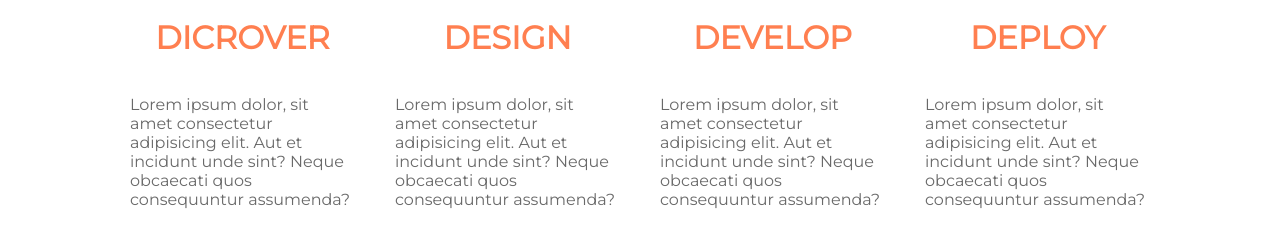
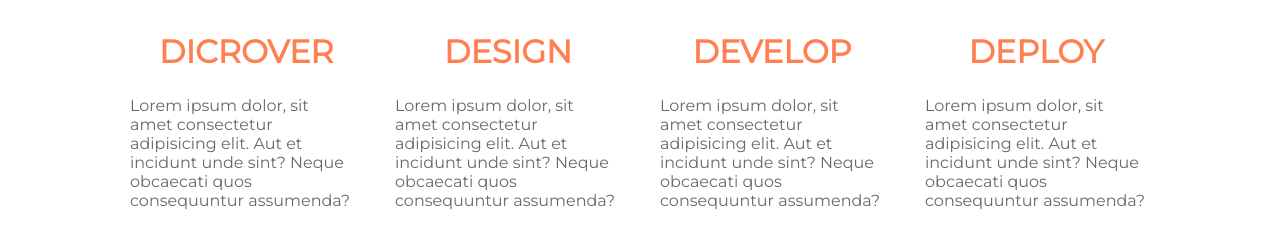
Before and after one commit to M1r4cl38/friday--challenge-week-2, a website: page index.html in a window 1280 px wide. Shown: the part 303-550 px from the top of the page. Drawn offline with Linux system fonts and the light colour scheme.

Commit message:
week 2 friday challenge

```diff
--- a/main.css
+++ b/main.css
@@ -8,25 +8,31 @@ main {
 div {
     display: flex;
     justify-content: space-evenly;
+    padding: 5pxjm mjki;
 
 }
 
 img {
     width: 170px;
     padding: 30px;
+    margin-bottom: 10px;
 
 
 }
 
 h1 {
-    width: 225px;
+    width: 170px;
     text-align: center;
     text-transform: uppercase;
     font-family: 'Montserrat', sans-serif;;
     color: coral;
+    margin: 0;
+    padding: 25px;
+
 }
 p {
     width: 225px;
     font-family: 'Montserrat', sans-serif;
     color: dimgrey;
+    margin: 0;
 }
```
